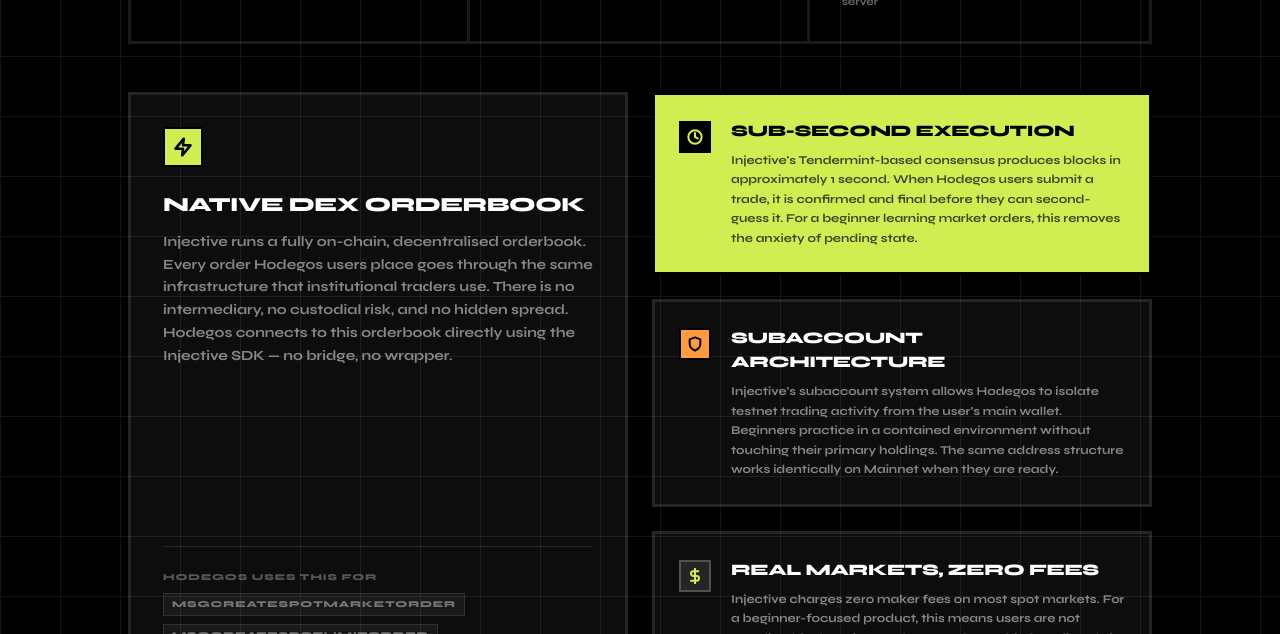
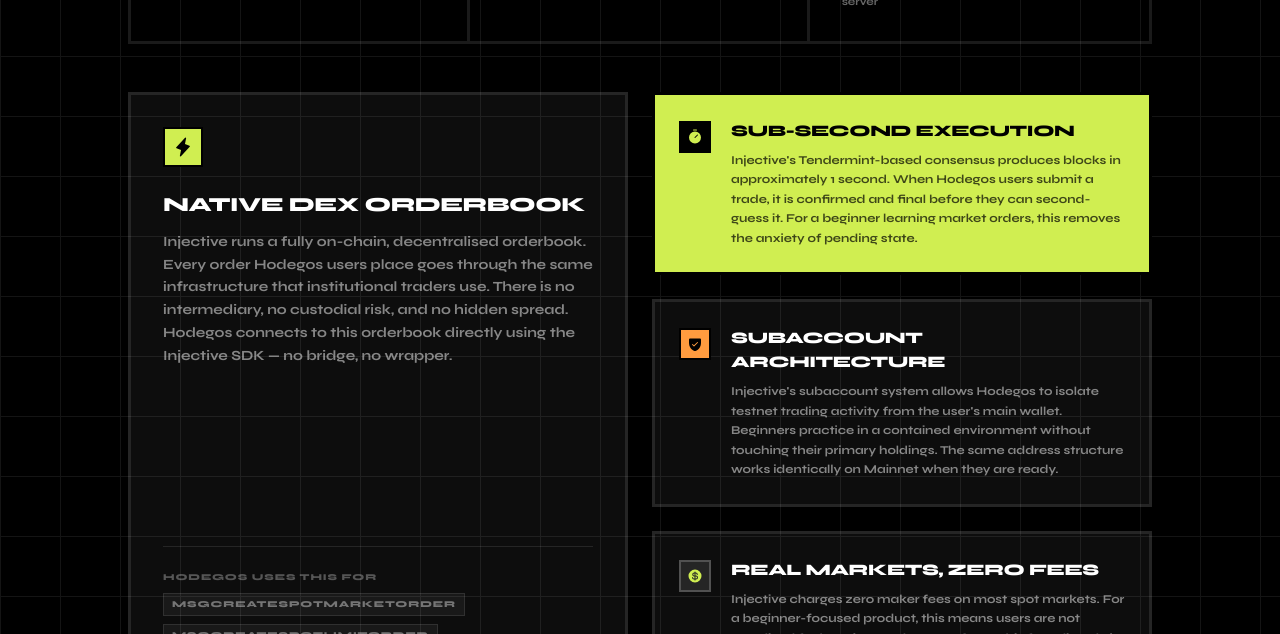
Before and after one commit to SamuelOluwayomi/Hodegos, a Next.js app: page / in a window 1280 px wide. Shown: the part 1960-2594 px from the top of the page. Built offline with nearby package versions, Linux system fonts and the light colour scheme.

Commit message:
using phosphor

```diff
--- a/app/page.tsx
+++ b/app/page.tsx
@@ -6,6 +6,7 @@
 import { useRouter } from "next/navigation";
 import { useWallet } from "@/lib/useWallet";
 import WalletConnectModal from "@/components/WalletConnectModal";
+import { Lightning, Timer, ShieldCheck, CurrencyDollar } from "@phosphor-icons/react";
 
 export default function Home() {
   const [walletModalOpen, setWalletModalOpen] = useState(false);
@@ -394,9 +395,7 @@
             {/* Left — tall feature card */}
             <div className="bg-white/5 border-[3px] border-white/10 p-8 flex flex-col gap-6 hover:border-neo-lime/40 transition-colors duration-300">
               <div className="w-10 h-10 bg-neo-lime border-2 border-black flex items-center justify-center shrink-0">
-                <svg className="w-5 h-5" viewBox="0 0 24 24" fill="none" stroke="black" strokeWidth="3" strokeLinecap="round" strokeLinejoin="round">
-                  <path d="M13 2L3 14h9l-1 8 10-12h-9l1-8z"/>
-                </svg>
+                <Lightning size={20} weight="fill" color="black" />
               </div>
               <div>
                 <h3 className="font-black uppercase text-xl text-white mb-3 tracking-tight">Native DEX Orderbook</h3>
@@ -418,10 +417,7 @@
             <div className="flex flex-col gap-6">
               <div className="bg-neo-lime border-[3px] border-black p-6 flex gap-5 hover:translate-x-1 hover:translate-y-1 transition-transform duration-200">
                 <div className="w-8 h-8 bg-black border-2 border-black flex items-center justify-center shrink-0 mt-0.5">
-                  <svg className="w-4 h-4" viewBox="0 0 24 24" fill="none" stroke="#D0EE51" strokeWidth="3" strokeLinecap="round" strokeLinejoin="round">
-                    <circle cx="12" cy="12" r="10"/>
-                    <path d="M12 6v6l4 2"/>
-                  </svg>
+                  <Timer size={16} weight="fill" color="#D0EE51" />
                 </div>
                 <div>
                   <h3 className="font-black uppercase text-base text-black mb-2 tracking-tight">Sub-Second Execution</h3>
@@ -433,9 +429,7 @@
 
               <div className="bg-white/5 border-[3px] border-white/10 p-6 flex gap-5 hover:border-neo-orange/40 transition-colors duration-300">
                 <div className="w-8 h-8 bg-neo-orange border-2 border-black flex items-center justify-center shrink-0 mt-0.5">
-                  <svg className="w-4 h-4" viewBox="0 0 24 24" fill="none" stroke="black" strokeWidth="3" strokeLinecap="round" strokeLinejoin="round">
-                    <path d="M12 22s8-4 8-10V5l-8-3-8 3v7c0 6 8 10 8 10z"/>
-                  </svg>
+                  <ShieldCheck size={16} weight="fill" color="black" />
                 </div>
                 <div>
                   <h3 className="font-black uppercase text-base text-white mb-2 tracking-tight">Subaccount Architecture</h3>
@@ -447,9 +441,7 @@
 
               <div className="bg-white/5 border-[3px] border-white/10 p-6 flex gap-5 hover:border-neo-lime/40 transition-colors duration-300">
                 <div className="w-8 h-8 bg-white/10 border-2 border-white/20 flex items-center justify-center shrink-0 mt-0.5">
-                  <svg className="w-4 h-4" viewBox="0 0 24 24" fill="none" stroke="#D0EE51" strokeWidth="3" strokeLinecap="round" strokeLinejoin="round">
-                    <line x1="12" y1="1" x2="12" y2="23"/><path d="M17 5H9.5a3.5 3.5 0 0 0 0 7h5a3.5 3.5 0 0 1 0 7H6"/>
-                  </svg>
+                  <CurrencyDollar size={16} weight="fill" color="#D0EE51" />
                 </div>
                 <div>
                   <h3 className="font-black uppercase text-base text-white mb-2 tracking-tight">Real Markets, Zero Fees</h3>
```
